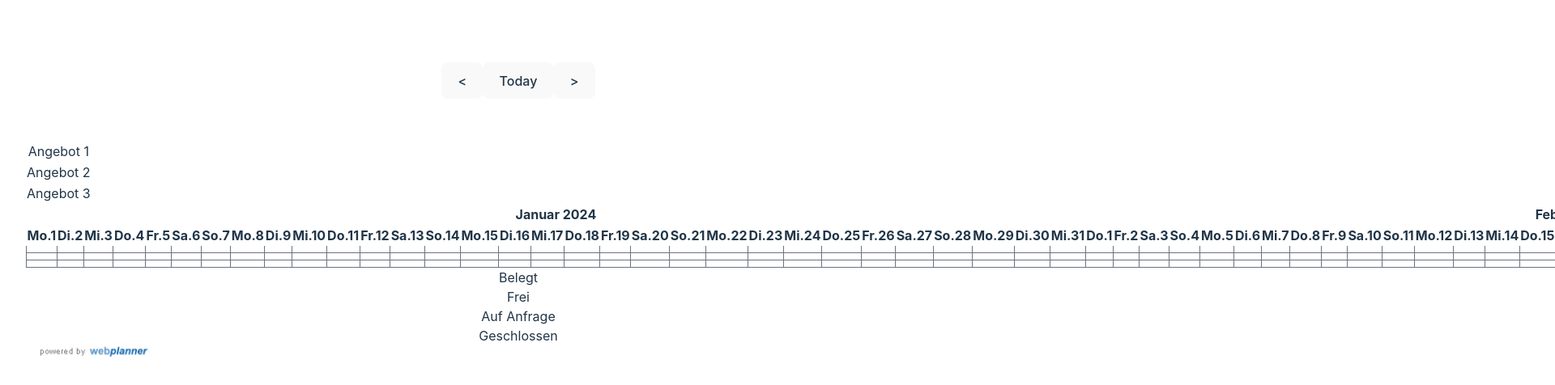
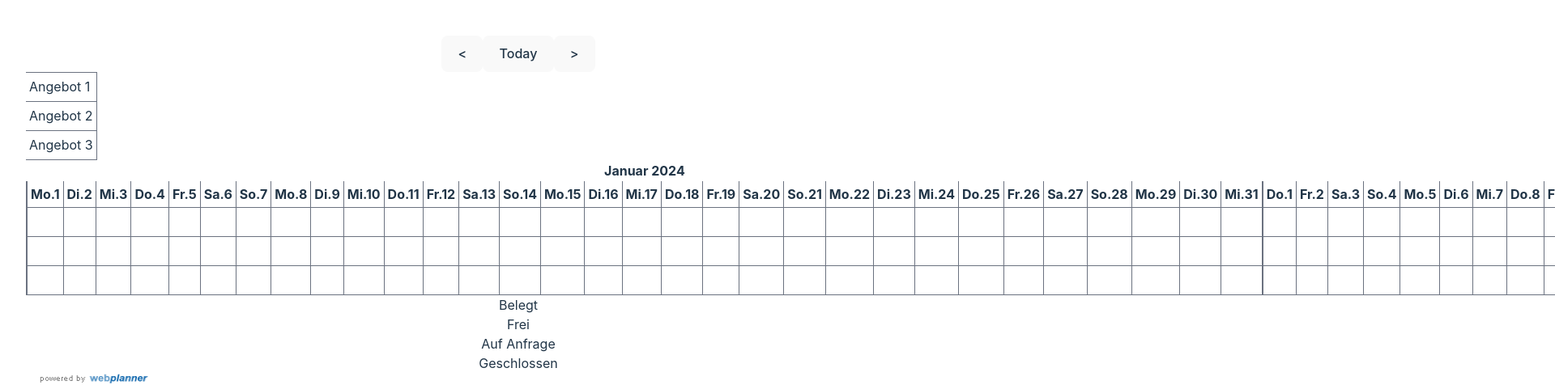
Before and after one commit to dsnger/webplanner-booking-calendar, a React (Vite) app: page / in a window 1280 px wide. Shown: the part 140-616 px from the top of the page at 81% size, 1920 px wide, since content can reach past the window. Built offline with nearby package versions, Linux system fonts and the light colour scheme.

Commit message:
selection, styles

```diff
--- a/src/App.tsx
+++ b/src/App.tsx
@@ -1,7 +1,6 @@
 
 import './App.css'
 import TableWithDateRange from "./components/tableWidthDayRange";
-import { BookingObject } from "./types";
 
 function App() {
 
@@ -55,8 +54,8 @@ function App() {
       title: 'Angebot 3',
       blockedDateRanges: [
         {
-          start: '2024-01-01', // January 1, 2024
-          end: '2024-01-02', // January 2, 2024
+          start: '2024-03-01', // January 1, 2024
+          end: '2024-03-02', // January 2, 2024
           type: 'on-request' as DateRangeType,
         }
       ]
--- a/src/components/tableWidthDayRange.tsx
+++ b/src/components/tableWidthDayRange.tsx
@@ -1,5 +1,5 @@
 import React, { useState, useMemo, useEffect, useRef } from 'react';
-import { isSameDay, startOfDay, endOfMonth, eachDayOfInterval, getDay, getMonth, format, startOfYear, endOfYear, isWithinInterval, parseISO } from 'date-fns';
+import { isSameDay, startOfDay, endOfMonth, eachDayOfInterval, getDay, getMonth, format, startOfYear, endOfYear, isWithinInterval, parseISO, isBefore } from 'date-fns';
 import { getMonthName, getDayName, formatDate } from "../utils";
 import { BookingObject, BlockedDateRangeInfo } from "../types";
 import Legend from "./Legend";
@@ -12,6 +12,8 @@ interface TableWithDateRangeProps {
 }
 
 const TableWithDateRange: React.FC<TableWithDateRangeProps> = ({ year, bookingObjects }): JSX.Element => {
+  const [unavailableCells, setUnavailableCells] = useState<{rowIndex: number, colIndex: number}[]>([]);
+
   const [selectedCell, setSelectedCell] = useState<CellCoordinates>(null);
   const [secondSelectedCell, setSecondSelectedCell] = useState<{ rowIndex: number; colIndex: number } | null>(null);
   const [hoveredCell, setHoveredCell] = useState<CellCoordinates>(null);
@@ -49,32 +51,93 @@ const TableWithDateRange: React.FC<TableWithDateRangeProps> = ({ year, bookingOb
   };
 
 
-  const areUnavailableDaysBetween = (start: Date, end: Date, unavailableRangeDates: BlockedDateRangeInfo[]) => {
+  const areUnavailableDaysBetween = (start: Date, end: Date, rowIndex: number): boolean => {
+    // Ensure start is always before or equal to end
+    const actualStart = isBefore(start, end) ? start : end;
+    const actualEnd = isBefore(start, end) ? end : start;
 
-    return unavailableRangeDates.some(range => {
+    return bookingObjects[rowIndex].blockedDateRanges.some(range => {
 
       const rangeStart = parseISO(range.start);
       const rangeEnd = parseISO(range.end);
 
-      // Check if any day in the range of start to end is within an unavailable date range
-      return isWithinInterval(start, { start: rangeStart, end: rangeEnd }) ||
-        isWithinInterval(end, { start: rangeStart, end: rangeEnd }) ||
-        (start < rangeStart && end > rangeEnd) || (start > rangeStart && end < rangeEnd);
+      // Check if any day in the range of actualStart to actualEnd is within an unavailable date range
+      return isWithinInterval(actualStart, { start: rangeStart, end: rangeEnd }) ||
+        isWithinInterval(actualEnd, { start: rangeStart, end: rangeEnd }) ||
+        (actualStart < rangeStart && actualEnd > rangeEnd) ||
+        (actualStart > rangeStart && actualEnd < rangeEnd);
     });
   };
 
 
-  const unavailableRangeDates = bookingObjects.flatMap(bookingObject =>
-    bookingObject.blockedDateRanges.map(range => ({
+
+  // const unavailableRangeDates = bookingObjects.flatMap(bookingObject =>
+  //   bookingObject.blockedDateRanges.map(range => ({
+  //     start: range.start,
+  //     end: range.end,
+  //     type: range.type,
+  //     tooltip: range.tooltip // Include the tooltip property if it exists
+  //   }))
+  // );
+
+  const blockedRangeDatesLookup: { [key: string]: BlockedDateRangeInfo[] } = {};
+
+  bookingObjects.forEach(bookingObject => {
+    blockedRangeDatesLookup[bookingObject.id] = bookingObject.blockedDateRanges.map(range => {
+      return {
         start: range.start,
         end: range.end,
         type: range.type,
-      tooltip: range.tooltip // Include the tooltip property if it exists
-    }))
-  );
+        tooltip: range.tooltip
+      };
+    });
+  });
 
 
-  const handleDayClick = (clickedDate: Date, rowIndex: number, colIndex: number): void => {
+
+const isDateUnavailable = (date: Date, objectId: string): boolean => {
+  return blockedRangeDatesLookup[objectId].some(range => {
+    const rangeStart = parseISO(range.start);
+    const rangeEnd = parseISO(range.end);
+
+    return isWithinInterval(date, { start: rangeStart, end: rangeEnd });
+  });
+};
+
+
+
+  const getBlockedDateRangeInfo = (date: Date, objectId:string): { isUnavailable: boolean; tooltip: string | null, isUnavailStart: boolean, isUnavailEnd: boolean } => {
+    let isUnavailStart = false;
+    let isUnavailEnd = false;
+
+    const range = blockedRangeDatesLookup[objectId].find(range => {
+      if (isSameDay(date, range.start)) {
+        isUnavailStart = true;
+        return true;
+      }
+      if (isSameDay(date, range.end)) {
+        isUnavailEnd = true;
+        return true;
+      }
+
+      // if (isWithinInterval(date, { start: range.start, end: range.end })) {
+
+      //   setUnavailableCells(prev => [...prev, {rowIndex: rowIndex, colIndex: colIndex, objectId}]);
+      //   return true;
+      // };
+    });
+
+
+    return {
+      isUnavailable: !!range,
+      tooltip: range?.tooltip || null,
+      isUnavailStart,
+      isUnavailEnd
+    };
+  };
+
+
+  const handleDayClick = (clickedDate: Date, objectId:string, rowIndex: number, colIndex: number): void => {
     // Date selection logic
     if (selectedDayStart === null || (selectedDayStart !== null && selectedDayEnd !== null)) {
       setSelectedDayStart(clickedDate);
@@ -83,13 +146,21 @@ const TableWithDateRange: React.FC<TableWithDateRangeProps> = ({ year, bookingOb
       setSecondSelectedCell(null);
       setCellClasses([]);
     } else if (selectedDayStart !== null && selectedDayEnd === null) {
-      const unavailableDaysBetween = areUnavailableDaysBetween(selectedDayStart, clickedDate, unavailableRangeDates);
+
+      const unavailableDaysBetween = areUnavailableDaysBetween(selectedDayStart, clickedDate, rowIndex);
+
       if (unavailableDaysBetween) {
+        console.log('jjaaaa')
         setSelectedDayStart(clickedDate);
         setSelectedDayEnd(null);
         setSelectedCell({ rowIndex, colIndex });
+
+        // Cell selection logic (if needed separately)
+        handleCellClick(rowIndex, colIndex, unavailableDaysBetween);
+
       } else {
         setSelectedDayEnd(clickedDate);
+        //change the order of the dates if the end date is before the start date
         if (clickedDate < selectedDayStart) {
           setSelectedDayEnd(selectedDayStart);
           setSelectedDayStart(clickedDate);
@@ -98,27 +169,38 @@ const TableWithDateRange: React.FC<TableWithDateRangeProps> = ({ year, bookingOb
         if (selectedCell) {
           setHighlightedRange(selectedCell.rowIndex, selectedCell.colIndex, colIndex);
         }
+        // Cell selection logic (if needed separately)
+        handleCellClick(rowIndex, colIndex, false);
       }
     }
 
-    // Cell selection logic (if needed separately)
-    handleCellClick(rowIndex, colIndex);
   };
 
 
-  const handleCellClick = (rowIndex: number, colIndex: number): void => {
+  const handleCellClick = (rowIndex: number, colIndex: number, areBlockedDaysBetween: boolean): void => {
     // If a range is already selected, start a new selection
-    if (selectedCell && secondSelectedCell) {
+    if (selectedCell && (secondSelectedCell && rowIndex === secondSelectedCell.rowIndex)) {
       setSelectedCell({ rowIndex, colIndex });
       setSecondSelectedCell(null);
       setCellClasses([]);
-    } else if (selectedCell && (rowIndex === selectedCell.rowIndex) && (colIndex !== selectedCell.colIndex)) {
+      console.log('first and second')
+    } else if (selectedCell && (rowIndex === selectedCell.rowIndex) && (colIndex !== selectedCell.colIndex) && areBlockedDaysBetween === false) {
       setSecondSelectedCell({ rowIndex, colIndex });
+      // setCellClasses([{ rowIndex, colIndex, classes: ['is-selected'] }]);
       const startColIndex = Math.min(selectedCell.colIndex, colIndex);
       const endColIndex = Math.max(selectedCell.colIndex, colIndex);
       setHighlightedRange(rowIndex, startColIndex, endColIndex);
+      console.log('second')
+    } else if (selectedCell && (rowIndex === selectedCell.rowIndex) && (colIndex === selectedCell.colIndex) && areBlockedDaysBetween === false){
+      //same day twice click
+      setSecondSelectedCell({ rowIndex, colIndex });
+      console.log('first twice')
     } else {
+      setSecondSelectedCell(null);
+      //avoid double first in different rows
+      setCellClasses([{ rowIndex, colIndex, classes: ['is-selected'] }]);
       setSelectedCell({ rowIndex, colIndex });
+      console.log('first')
     }
     setHoveredCell(null);
   };
@@ -132,7 +214,7 @@ const TableWithDateRange: React.FC<TableWithDateRangeProps> = ({ year, bookingOb
   };
 
 
-  // Function to apply class to a cell
+  // Helper function to apply class to a cell
   const applyClassToCell = (rowIndex: number, colIndex: number, className: string) => {
     // Find the existing cell entry or create a new one
     const cellEntryIndex = cellClasses.findIndex(entry => entry.rowIndex === rowIndex && entry.colIndex === colIndex);
@@ -152,15 +234,18 @@ const TableWithDateRange: React.FC<TableWithDateRangeProps> = ({ year, bookingOb
   };
 
 
-
-  const handleCellHover = (rowIndex: number, colIndex: number) => {
-    if (selectedCell && !secondSelectedCell) {
+  // Helper function to manage hover selection
+  const handleCellHover = (rowIndex: number, colIndex: number, isAvailable: boolean) => {
+    if (selectedCell && !secondSelectedCell && isAvailable) {
+      console.log(isAvailable)
       setHoveredCell({ rowIndex, colIndex });
     }
   };
 
-  const isCellInRange = (rowIndex: number, colIndex: number) => {
-    if (!selectedCell) return false;
+
+  // Helper function to manage hover selection
+  const isCellInRange = (rowIndex: number, colIndex: number, isAvailable: boolean ) => {
+    if (!selectedCell || !isAvailable) return false;
     if (rowIndex !== selectedCell.rowIndex) return false;
 
     const endCell = secondSelectedCell || hoveredCell;
@@ -170,8 +255,6 @@ const TableWithDateRange: React.FC<TableWithDateRangeProps> = ({ year, bookingOb
     const endColIndex = Math.max(selectedCell.colIndex, endCell.colIndex);
     return colIndex >= startColIndex && colIndex <= endColIndex;
   };
-
-
 
 
   // Functions to handle scrolling
@@ -204,14 +287,13 @@ const TableWithDateRange: React.FC<TableWithDateRangeProps> = ({ year, bookingOb
   };
 
 
-
-
   useEffect(() => {
     const handleOutsideClick = (event: MouseEvent) => {
       // Check if the click is outside of the table body
       if (tableBodyRef.current && !tableBodyRef.current.contains(event.target as Node)) {
         setSelectedCell(null);
         setSecondSelectedCell(null);
+        setCellClasses([]);
       }
     };
     document.addEventListener('mousedown', handleOutsideClick);
@@ -224,24 +306,24 @@ const TableWithDateRange: React.FC<TableWithDateRangeProps> = ({ year, bookingOb
 
   return (
     <div className="w-full">
-      <div className="py-2 flex justify-center items-center">
+      <div className="py-2 flex justify-end items-center">
         <button onClick={scrollLeft} className="mx-2 p-1 border border-gray-300 rounded">&lt;</button>
         <button onClick={scrollToCurrentDay} className="mx-2 p-1 border border-gray-300 rounded">Today</button>
         <button onClick={scrollRight} className="mx-2 p-1 border border-gray-300 rounded">&gt;</button>
       </div>
       <div className="flex">
         {/* Titles Table */}
-        <div className="titles-table w-full max-w-5xl">
+        <div className="titles-table flex items-end w-full max-w-5xl pb-4 mb-[2px] mr-[-1px]">
           <table className="w-full min-w-[220px] max-w-5xl">
-            <thead>
-              <tr><th className="p-1 h-10  text-sm">&nbsp;</th></tr>
-              <tr><th className="p-1 h-10  text-sm">&nbsp;</th></tr>
-            </thead>
+            {/* <thead>
+              <tr><th className="cell-month-date">&nbsp;</th></tr>
+              <tr><th className="cell-day-date">&nbsp;</th></tr>
+            </thead> */}
             <tbody>
-              {bookingObjects.map((bookingObject, bookingObjectIndex) => (
+              {bookingObjects.map((bookingObject) => (
                 <tr key={bookingObject.id}>
                   <td
-                    className="title-row text-left h-6 px-1 py-1 m-0 border border-r-1 border-l-0 border-gray-500 truncate"
+                    className="object-titles"
                   >
                     {bookingObject.title} {/* Assuming each bookingObject has a title */}
                   </td></tr>
@@ -271,9 +353,9 @@ const TableWithDateRange: React.FC<TableWithDateRangeProps> = ({ year, bookingOb
                     <th
                       key={date.toISOString()}
                       className={`
-                  h-10 border-l border-r border-b border-gray-500
-                  ${dayIndex === 0 ? 'border-l-2' : ''}
-                  ${isLastDayOfMonth(date) ? 'border-r-2' : ''}
+                        cell cell-day-date
+                        ${dayIndex === 0 ? 'first-of-month' : ''}
+                        ${isLastDayOfMonth(date) ? 'last-of-month' : ''}
                         ${isSameDay(date, currentDate) ? 'bg-green-100/10 text-green-600 is-today' : ''}
                         ${getDay(date) === 0 ? 'text-red-500 bg-red-100/10' : ''}
                       `}
@@ -287,28 +369,47 @@ const TableWithDateRange: React.FC<TableWithDateRangeProps> = ({ year, bookingOb
                 </tr>
               </thead>
               <tbody ref={tableBodyRef}>
-                {bookingObjects.map((objectId, rowIndex) => (
+                {bookingObjects.map((bookingObject, rowIndex) => (
                   <tr key={rowIndex}>
                     {days.map((date, colIndex) => {
+
+                        let unavailableClassNames:string[] = [];
+                        const isUnavailable = isDateUnavailable(date, bookingObject.id);
+
+                      if (isUnavailable === true) {
+                          console.log(date)
+                          // setUnavailableCells(prev => [...prev, {rowIndex, colIndex}]);
+                          const { tooltip, isUnavailStart, isUnavailEnd } = getBlockedDateRangeInfo(date, bookingObject.id);
+                          unavailableClassNames = [
+                            isUnavailable ? 'bg-red-100/60 is-unavailable' : '',
+                            isUnavailStart ? 'is-unavail-start' : '',
+                            isUnavailEnd ? 'is-unavail-end' : '',
+                          ]
+                        }
+
+
                       const cellClassNames = [
-                        'cell h-6',
-                        colIndex === 0 ? 'border-l-2' : '',
-                        isCellInRange(rowIndex, colIndex) ? 'highlight' : '',
+                        'cell cell-day',
+                        colIndex === 0 ? 'first-of-month' : '',
+                        isCellInRange(rowIndex, colIndex, !isUnavailable) ? 'highlight' : '',
                         selectedCell?.rowIndex === rowIndex && selectedCell?.colIndex === colIndex ? 'is-selected' : '',
                         isSameDay(date, currentDate) ? 'bg-green-100/10' : '',
                         getDay(date) === 0 ? 'bg-red-100/10' : '',
-                        isLastDayOfMonth(date) ? 'border-r-2' : '',
+                        isLastDayOfMonth(date) ? 'last-of-month' : '',
                         cellClasses.find(entry => entry.rowIndex === rowIndex && entry.colIndex === colIndex)?.classes?.join(' ') || ''
                       ];
                       return (
                         <td
                           key={`${rowIndex}-${colIndex}`}
-                          id={'isToday'}
-                          onClick={() => handleDayClick(date, rowIndex, colIndex)}
-                          onMouseEnter={() => handleCellHover(rowIndex, colIndex)}
-                          className={`${cellClassNames.join(' ')} `}
+                          id={isSameDay(date, currentDate) ? 'isToday' : `${rowIndex}-${colIndex}`}
+                          onClick={() => handleDayClick(date, bookingObject.id, rowIndex, colIndex)}
+                          onMouseEnter={() => handleCellHover(rowIndex, colIndex, !isUnavailable)}
+                          className={`${cellClassNames.join(' ')} ${unavailableClassNames.join(' ')} `}
                         >
-                          <div className="px-3 h-6 cursor-pointer" data-object-id={objectId} data-date-string={formatDate(date)}>
+                          <div
+                            className="cell-marker"
+                            data-object-id={bookingObject.id}
+                            data-date-string={formatDate(date)}>
                             {/* This is the clickable/selectable cell */}
                           </div>
                         </td>
--- a/src/index.css
+++ b/src/index.css
@@ -76,8 +76,39 @@ button:focus-visible {
 
 /* styles.css or your stylesheet file */
 .cell {
-  @apply p-1 border-l border-b border-gray-500
+  @apply border-l border-b border-gray-500
 }
+
+.cell-marker{
+  @apply cursor-pointer w-full h-full
+}
+
+.object-titles,
+.cell-day {
+  @apply h-9 min-w-9
+}
+
+.cell-day {
+  @apply h-9 min-w-9 border-l border-r border-b border-gray-500 box-border
+}
+
+.cell-day-date,
+.cell-month-date {
+  @apply p-1 h-7
+}
+
+.cell-day-date {
+  @apply border-l border-r border-b border-gray-500
+}
+
+.cell.last-of-month {
+  @apply border-r-2
+}
+
+.cell.first-of-month {
+  @apply border-l-2
+}
+
 
 .cell.highlight {
   background-color: lightblue; /* Style for highlighted cells */
@@ -87,6 +118,9 @@ button:focus-visible {
   background-color: blue; /* Style for the selected cell */
 }
 
+.object-titles {
+  @apply text-left p-1 m-0 border border-r border-l-0 border-gray-500 truncate
+}
 
 /* Add custom CSS for smooth scrolling and touch-friendly scrollbar */
 .overflow-x-auto {
```
Also changed, not shown: src/components/ScrollableContainer.tsx (added, +51 -0 lines). Lines whose indentation alone changed are shown as unchanged.
